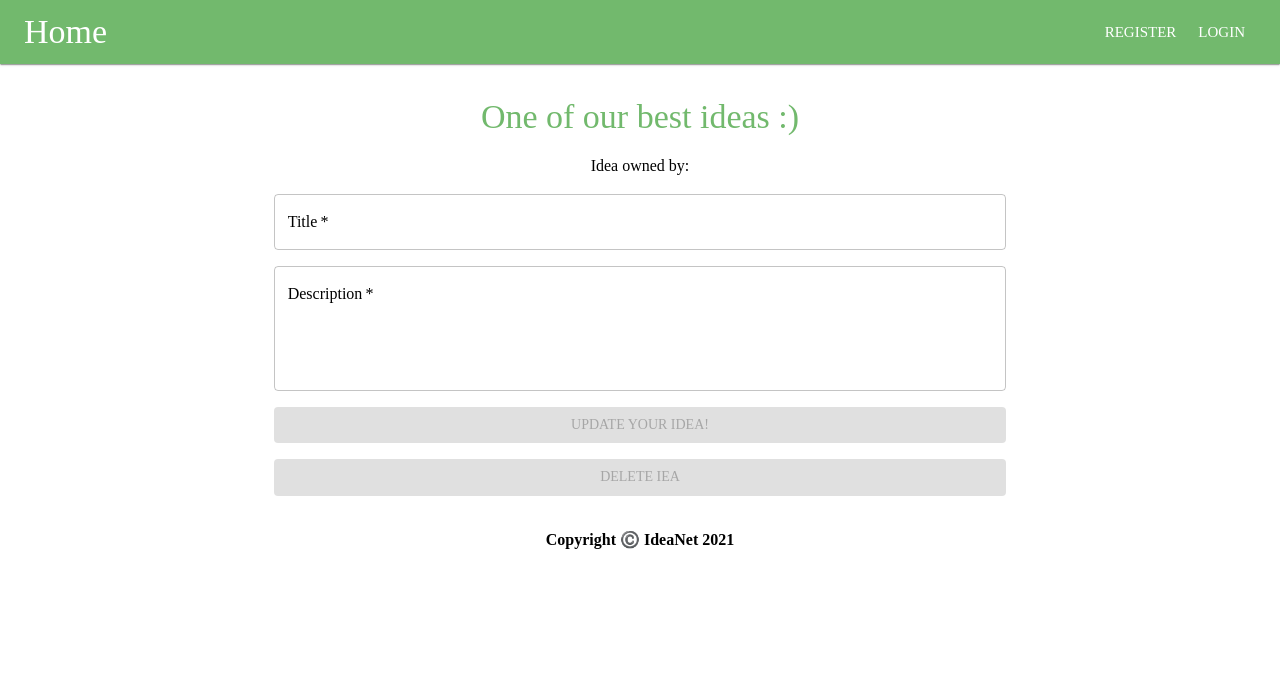
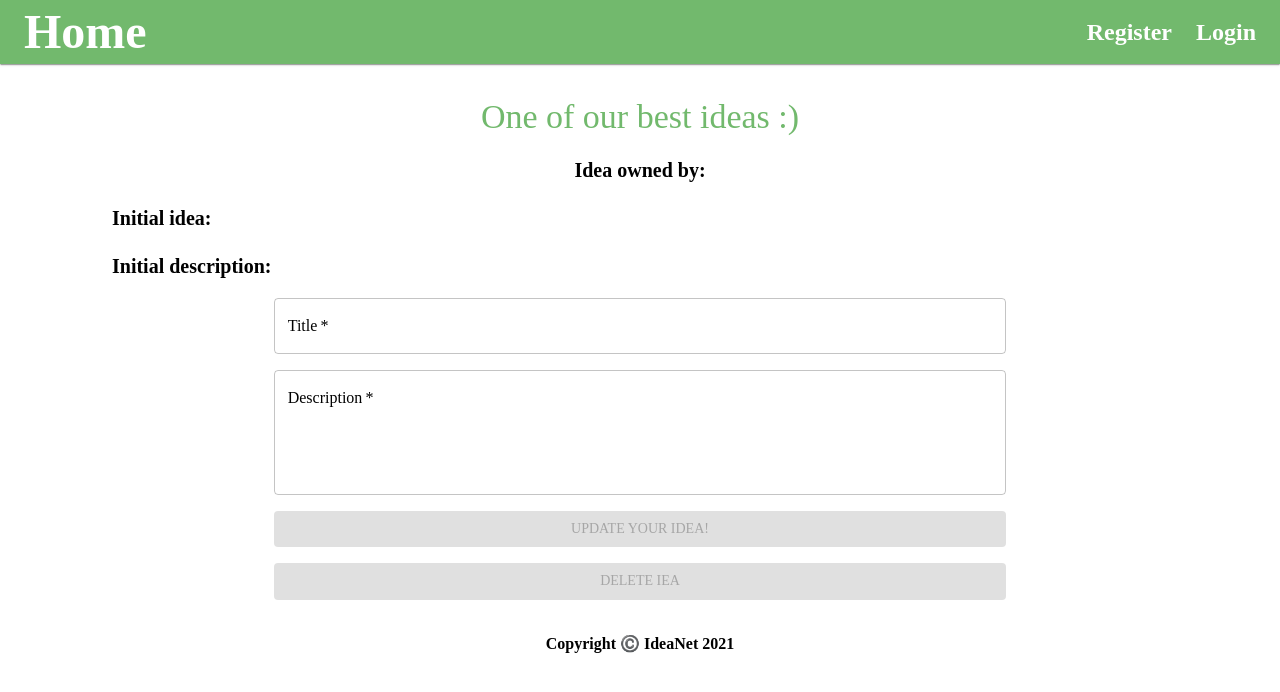
Before and after one commit to makyfj/IdeaNet, a React (Vite) app in the folder client/: page /ideas/1 in a window 1280 px wide. Shown: the top 692 px of the page. Built offline with nearby package versions, Linux system fonts and the light colour scheme; no server answers.

Commit message:
chore: added todo list

```diff
--- a/client/src/components/Header.jsx
+++ b/client/src/components/Header.jsx
@@ -9,6 +9,7 @@ import {
   IconButton,
   MenuItem,
   Menu,
+  Link as UILink,
 } from "@mui/material";
 import MenuIcon from "@mui/icons-material/Menu";
 import AccountCircle from "@mui/icons-material/AccountCircle";
@@ -50,16 +51,20 @@ const Header = () => {
       <AppBar position="static" elevation={1}>
         <Toolbar>
           <Typography
-            variant="h4"
+            variant="h3"
             component="div"
             color="text.secondary"
-            sx={{ flexGrow: 1 }}
+            sx={{ flexGrow: 1, fontWeight: "bold" }}
           >
             <Link to="/">Home</Link>
           </Typography>
           {userInfo.name && userInfo.email ? (
             <Box sx={{ display: "flex" }}>
-              <Typography variant="h5" sx={{ pt: 2 }} color="text.secondary">
+              <Typography
+                variant="h5"
+                sx={{ pt: 2, mr: 1, fontWeight: "bold" }}
+                color="secondary"
+              >
                 Hi! {userInfo.name}
               </Typography>
               <IconButton
@@ -87,9 +92,11 @@ const Header = () => {
                 onClose={handleClose}
               >
                 <MenuItem onClick={handleClose}>
-                  <Button variant="contained">
-                    <Link to="/profile">Profile</Link>
-                  </Button>
+                  <Typography variant="h5">
+                    <UILink component={Link} underline="none" to="/profile">
+                      Profile
+                    </UILink>
+                  </Typography>
                 </MenuItem>
                 <MenuItem onClick={handleClose}>
                   <Button onClick={logoutHandler} variant="contained">
@@ -99,13 +106,17 @@ const Header = () => {
               </Menu>
             </Box>
           ) : (
-            <Box>
-              <Button color="primary" size="large">
+            <Box sx={{ display: "flex" }}>
+              <Typography
+                variant="h5"
+                color="secondary"
+                sx={{ fontWeight: "bold", pr: 3 }}
+              >
                 <Link to="/register">Register</Link>
-              </Button>
-              <Button color="inherit" size="large">
+              </Typography>
+              <Typography variant="h5" sx={{ fontWeight: "bold" }}>
                 <Link to="/login">Login</Link>
-              </Button>
+              </Typography>
             </Box>
           )}
         </Toolbar>
--- a/client/src/components/IdeaCard.jsx
+++ b/client/src/components/IdeaCard.jsx
@@ -26,13 +26,24 @@ const IdeaCard = ({ ideas }) => {
       {ideas.map((idea, index) => (
         <Card elevation={2} key={index}>
           <CardContent>
-            <Typography variant="h5">{idea.title}</Typography>
-            <Typography variant="body1">{idea.description}</Typography>
-            <Typography variant="body2">{idea.postedAt}</Typography>
+            <Typography
+              variant="h5"
+              color="secondary"
+              sx={{ fontWeight: "bold" }}
+            >
+              {idea.title}
+            </Typography>
+            <Typography variant="body1" sx={{ mt: 2 }}>
+              {idea.description}
+            </Typography>
+            <Typography variant="body2" sx={{ mt: 2 }}>
+              <b>Posted on: </b>
+              {idea.postedAt.split("T")[0]}
+            </Typography>
           </CardContent>
           <CardActions>
-            <Typography align="right">
-              User:{" "}
+            <Typography align="right" sx={{ ml: 8 }}>
+              <b>Idea by:</b>{" "}
               <UILink
                 component={Link}
                 to={`/ideas/${idea._id}`}
--- a/client/src/pages/Home.jsx
+++ b/client/src/pages/Home.jsx
@@ -3,6 +3,7 @@ import { Box, Typography, Grid } from "@mui/material";
 import { useDispatch, useSelector } from "react-redux";
 import IdeaCard from "../components/IdeaCard";
 import AddIdea from "../components/AddIdea";
+import Loader from "../components/Loader";
 import {
   clearIdea,
   clearState,
@@ -54,7 +55,19 @@ const Home = () => {
       >
         Ideas from community members
       </Typography>
-      {isSuccess ? <IdeaCard ideas={ideas} /> : <p>Not ideas</p>}
+      {isError && (
+        <Typography variant="h4" color="error" align="center">
+          {errorMessage}
+        </Typography>
+      )}
+      {isFetching && <Loader />}
+      {isSuccess ? (
+        <IdeaCard ideas={ideas} />
+      ) : (
+        <Typography variant="h4" align="center">
+          Empty ideas :(
+        </Typography>
+      )}
     </Box>
   );
 };
--- a/client/src/pages/Idea.jsx
+++ b/client/src/pages/Idea.jsx
@@ -26,19 +26,14 @@ const Idea = ({ match }) => {
 
   useEffect(() => {
     dispatch(getIdeaById(ideaId));
-
-    setTitle(idea.title);
-    setDescription(idea.description);
   }, [dispatch, isSuccess, ideaId]);
 
   const updateIdeaHandler = (e) => {
     e.preventDefault();
     dispatch(updateIdea({ ideaId, title, description }));
     dispatch(clearIdea());
-    ideaId = match.params;
-    dispatch(getIdeaById(ideaId));
-    setTitle(idea.title);
-    setDescription(idea.description);
+    dispatch(getIdeas());
+    history.push("/");
   };
 
   const deleteIdeaHandler = (e) => {
@@ -61,8 +56,14 @@ const Idea = ({ match }) => {
       >
         One of our best ideas :)
       </Typography>
-      <Typography align="center" sx={{ mb: 2 }}>
-        Idea owned by: {idea.userName}
+      <Typography align="center" sx={{ mb: 2 }} variant="h6">
+        <b>Idea owned by:</b> {idea.userName}
+      </Typography>
+      <Typography sx={{ mb: 2, ml: 10, mr: 10 }} variant="h6">
+        <b>Initial idea:</b> {idea.title}
+      </Typography>
+      <Typography sx={{ mb: 2, ml: 10, mr: 10 }} variant="h6">
+        <b>Initial description:</b> {idea.description}
       </Typography>
       <Stack direction="row" justifyContent="center" alignItems="center">
         <form>
--- a/client/src/theme.js
+++ b/client/src/theme.js
@@ -7,7 +7,7 @@ const theme = createTheme({
       main: "#72b96d",
     },
     secondary: {
-      main: "#e6e411",
+      main: "#fff",
     },
     text: {
       primary: "#72b96d",
```
Also changed, not shown: 1 other file (tests, documents, lock files or other folders).
